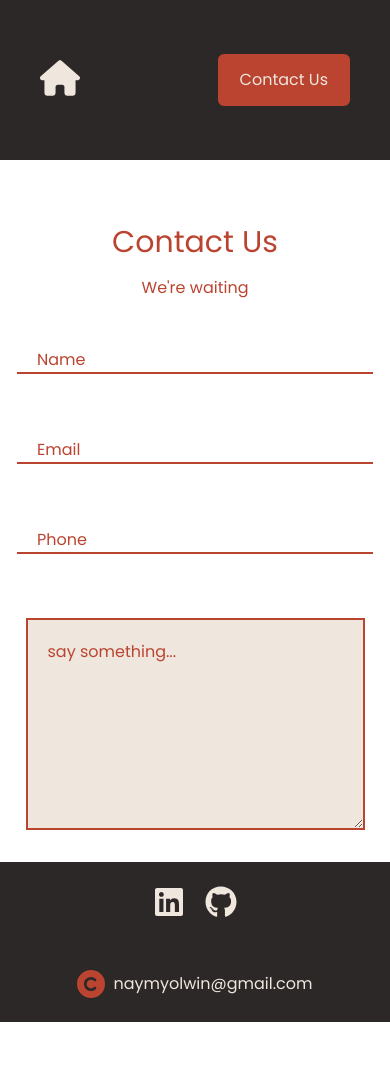
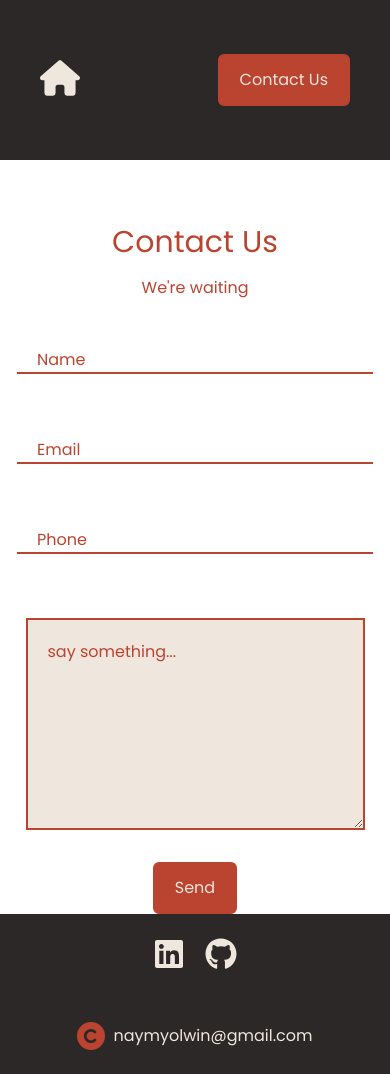
Before and after one commit to naymyolwin/alt-react-currency-converter, a React (Create React App) app: page /contact in a window 390 px wide. Before the commit the page ends 1022 px from the top, so only its background shows below. Built offline with nearby package versions, Linux system fonts and the light colour scheme.

Commit message:
contact page done but no email sending function

```diff
--- a/src/common/SendButton.js
+++ b/src/common/SendButton.js
@@ -3,13 +3,24 @@ import { Link } from "react-router-dom";
 
 class SendButton extends Component {
   render() {
+    const result =
+      this.props.name === ""
+        ? false
+        : this.props.email === ""
+        ? false
+        : this.props.phone === ""
+        ? false
+        : this.props.textarea === ""
+        ? false
+        : true;
     return (
-      <Link
-        to="/contact"
-        className="hidden md:flex justify-center items-center px-5 py-3 bg-ccOrange rounded-md text-ccGray cursor-pointer border-2 border-ccOrange hover:bg-ccGray hover:text-ccOrange duration-200"
+      <div
+        className={`flex justify-center  bg-ccOrange items-center px-5 py-3 rounded-md text-ccGray border-2 border-ccOrange hover:bg-ccGray hover:text-ccOrange duration-200 ${
+          result ? "pointer-events-auto cursor-pointer" : "pointer-events-none"
+        }`}
       >
         Send
-      </Link>
+      </div>
     );
   }
 }
--- a/src/components/Convert.js
+++ b/src/components/Convert.js
@@ -22,7 +22,7 @@ class Convert extends Component {
     return (
       <>
         <div
-          className={`relative bg-ccGray w-full h-[500px] md:h-[450px] mb-[360px] md:mb-60  overscroll-none`}
+          className={`relative bg-ccGray w-full h-[500px] md:h-[450px] mb-[360px] md:mb-60`}
         >
           <div
             className={`pt-32 px-20 text-center text-ccOrange font-bold text-xl md:text-2xl`}
--- a/src/pages/Contact.js
+++ b/src/pages/Contact.js
@@ -2,6 +2,27 @@ import React, { Component } from "react";
 import SendButton from "../common/SendButton";
 
 class Contact extends Component {
+  constructor() {
+    super();
+    this.state = {
+      name: "",
+      email: "",
+      phone: "",
+      textarea: "",
+    };
+  }
+
+  inputUpdate = (e) => {
+    this.setState(
+      {
+        [e.target.name]: e.target.value,
+      },
+      () => {
+        console.log(this.state);
+      }
+    );
+  };
+
   render() {
     return (
       <div className="bg-ccOrange bg-opacity-40">
@@ -12,24 +33,41 @@ class Contact extends Component {
             <input
               type="text"
               placeholder="Name"
-              className="border-b-2 px-5 my-8 placeholder:text-ccOrange border-ccOrange focus:outline-none"
+              value={this.state.name}
+              name="name"
+              onChange={this.inputUpdate}
+              className="border-b-2 px-5 my-8 placeholder:text-ccOrange border-ccOrange text-ccDark focus:outline-none"
             />
             <input
               type="text"
               placeholder="Email"
-              className="border-b-2 px-5 my-8 placeholder:text-ccOrange border-ccOrange focus:outline-none"
+              value={this.state.email}
+              name="email"
+              onChange={this.inputUpdate}
+              className="border-b-2 px-5 my-8 placeholder:text-ccOrange border-ccOrange text-ccDark focus:outline-none"
             />
             <input
               type="text"
               placeholder="Phone"
-              className="border-b-2 px-5 my-8 placeholder:text-ccOrange border-ccOrange focus:outline-none"
+              value={this.state.phone}
+              name="phone"
+              onChange={this.inputUpdate}
+              className="border-b-2 px-5 my-8 placeholder:text-ccOrange border-ccOrange text-ccDark focus:outline-none"
             />
             <textarea
               placeholder="say something..."
               rows={7}
-              className="border-2 p-5 my-8 border-ccOrange bg-ccGray placeholder:text-ccOrange focus:outline-none"
+              value={this.state.textarea}
+              name="textarea"
+              onChange={this.inputUpdate}
+              className="border-2 p-5 my-8 border-ccOrange bg-ccGray placeholder:text-ccOrange text-ccDark focus:outline-none"
             />
-            <SendButton />
+            <SendButton
+              name={this.state.name}
+              email={this.state.email}
+              phone={this.state.phone}
+              textarea={this.state.textarea}
+            />
           </div>
           <div className="relative w-full min-h-[calc(100vh-260px)] hidden xl:flex">
             <img
```
